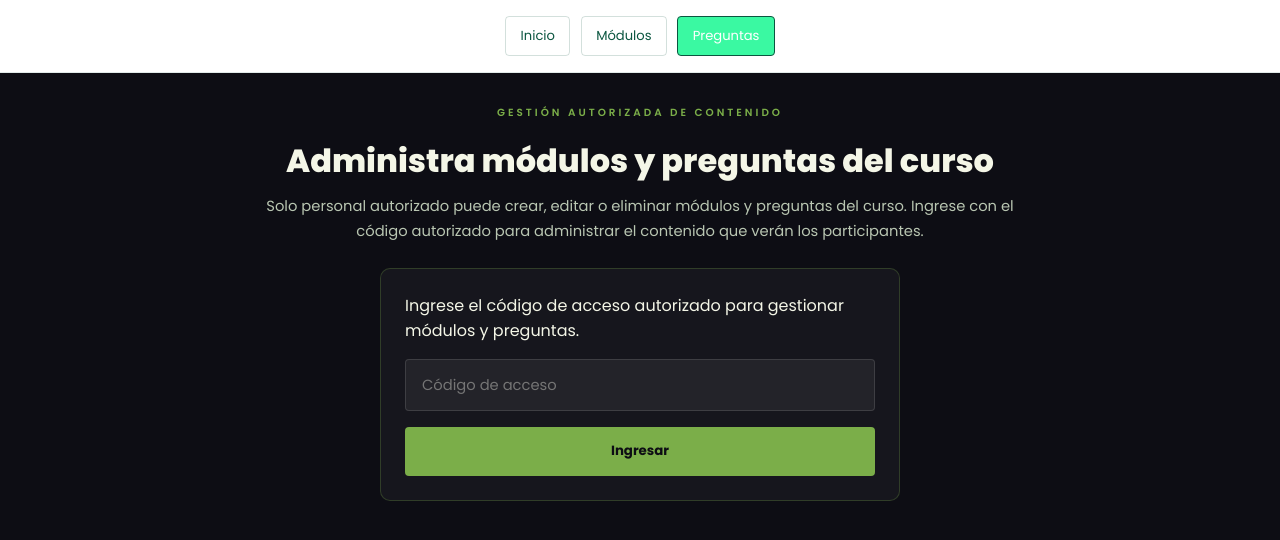
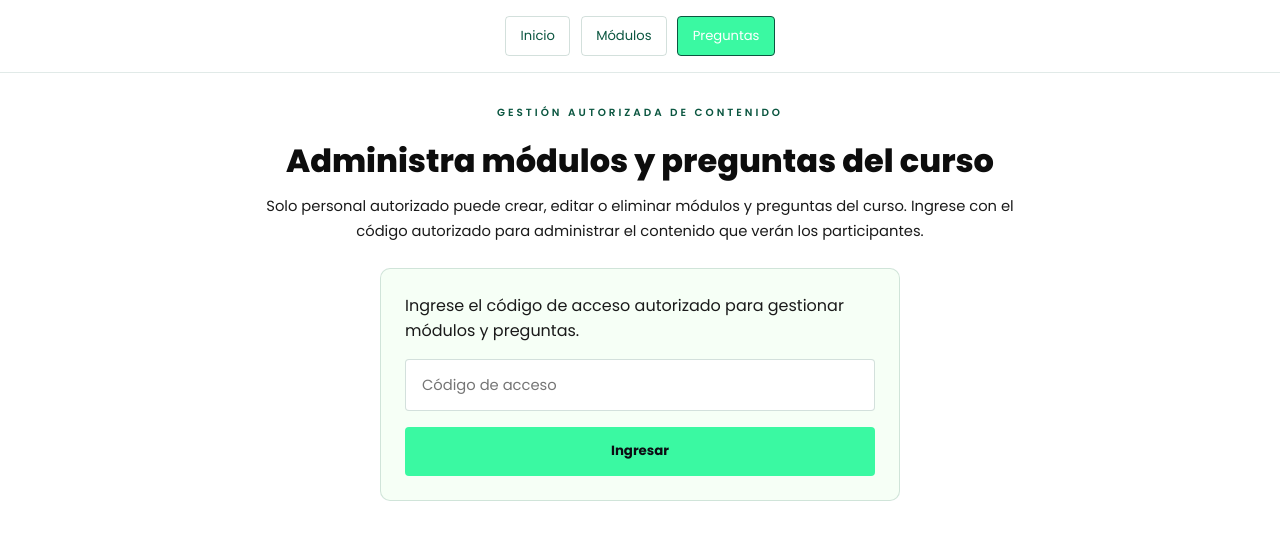
Before and after one commit to Porras05/CiudadanoCorp, a React (Vite) app: page / in a window 1280 px wide. Both pictures are taken after a click on the button "Preguntas". Shown: the top 540 px of the page. Built offline with nearby package versions, Linux system fonts and the light colour scheme.

Commit message:
Update App.jsx

```diff
--- a/src/App.jsx
+++ b/src/App.jsx
@@ -758,18 +758,18 @@ export default function ETHOSFERA() {
 
       {/* ── PREGUNTAS AUTORIZADAS ── */}
       {screen==='questions'&&(
-        <div style={{minHeight:'100vh',background:'#0D0D14',padding:'2rem',display:'flex',flexDirection:'column',alignItems:'center',gap:'1.5rem'}}>
+        <div style={{minHeight:'100vh',background:'#ffffff',padding:'2rem',display:'flex',flexDirection:'column',alignItems:'center',gap:'1.5rem'}}>
           <div style={{width:'100%',maxWidth:960,textAlign:'center'}}>
-            <div style={{fontSize:'0.65rem',letterSpacing:3,textTransform:'uppercase',color:'#7BAE49',marginBottom:'1rem',fontWeight:600}}>Gestión autorizada de contenido</div>
-            <h2 style={{fontFamily:"'Playfair Display',serif",fontSize:'2rem',color:'#F4F6E7',fontWeight:900,marginBottom:'0.6rem'}}>Administra módulos y preguntas del curso</h2>
-            <p style={{color:'#B9C6B2',fontSize:'0.92rem',lineHeight:1.7,maxWidth:760,margin:'0 auto'}}>Solo personal autorizado puede crear, editar o eliminar módulos y preguntas del curso. Ingrese con el código autorizado para administrar el contenido que verán los participantes.</p>
+            <div style={{fontSize:'0.65rem',letterSpacing:3,textTransform:'uppercase',color:'#0b5640',marginBottom:'1rem',fontWeight:600}}>Gestión autorizada de contenido</div>
+            <h2 style={{fontFamily:'Poppins, sans-serif',fontSize:'2rem',color:'#0D0D0D',fontWeight:900,marginBottom:'0.6rem'}}>Administra módulos y preguntas del curso</h2>
+            <p style={{color:'#1A1A1A',fontSize:'0.92rem',lineHeight:1.7,maxWidth:760,margin:'0 auto'}}>Solo personal autorizado puede crear, editar o eliminar módulos y preguntas del curso. Ingrese con el código autorizado para administrar el contenido que verán los participantes.</p>
           </div>
 
           {!authAccess ? (
-            <div style={{background:'rgba(255,255,255,0.04)',border:'1px solid rgba(123,174,73,0.25)',borderRadius:10,padding:'1.5rem',width:'100%',maxWidth:520}}>
-              <p style={{color:'#F4F6E7',marginBottom:'1rem'}}>Ingrese el código de acceso autorizado para gestionar módulos y preguntas.</p>
-              <input type="password" value={authInput} onChange={e=>setAuthInput(e.target.value)} placeholder="Código de acceso" style={{width:'100%',padding:'0.9rem 1rem',borderRadius:4,border:'1px solid rgba(255,255,255,0.12)',background:'rgba(245,240,232,0.06)',color:'#F4F6E7',marginBottom:'1rem',fontSize:'0.92rem'}}/>
-              <button onClick={authorizeUser} style={{width:'100%',background:'#7BAE49',color:'#0D0D14',padding:'0.9rem 1rem',borderRadius:4,border:'none',cursor:'pointer',fontWeight:700}}>Ingresar</button>
+            <div style={{background:'#f6fff6',border:'1px solid rgba(11,86,64,0.16)',borderRadius:10,padding:'1.5rem',width:'100%',maxWidth:520}}>
+              <p style={{color:'#1A1A1A',marginBottom:'1rem'}}>Ingrese el código de acceso autorizado para gestionar módulos y preguntas.</p>
+              <input type="password" value={authInput} onChange={e=>setAuthInput(e.target.value)} placeholder="Código de acceso" style={{width:'100%',padding:'0.9rem 1rem',borderRadius:4,border:'1px solid rgba(11,86,64,0.18)',background:'#ffffff',color:'#0D0D14',marginBottom:'1rem',fontSize:'0.92rem'}}/>
+              <button onClick={authorizeUser} style={{width:'100%',background:'#3af9a2',color:'#0D0D14',padding:'0.9rem 1rem',borderRadius:4,border:'none',cursor:'pointer',fontWeight:700}}>Ingresar</button>
             </div>
           ) : (
             <div style={{width:'100%',maxWidth:960,display:'grid',gridTemplateColumns:'1fr',gap:'1.2rem'}}>
```
